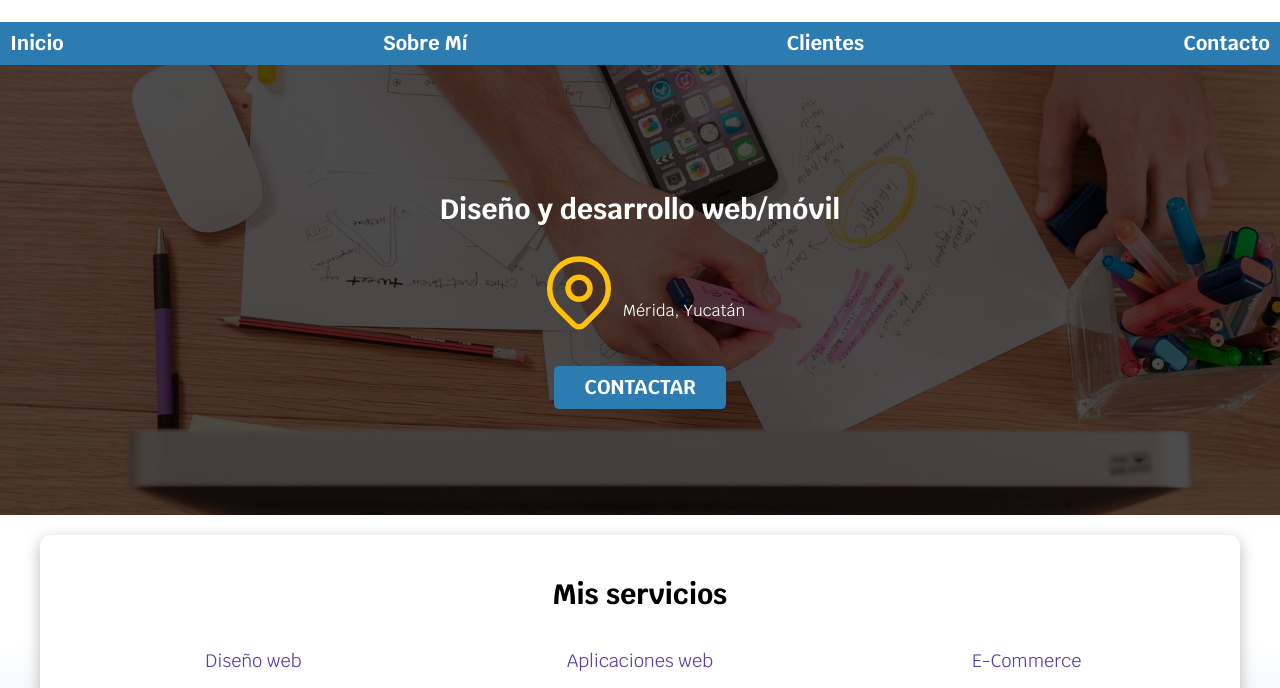
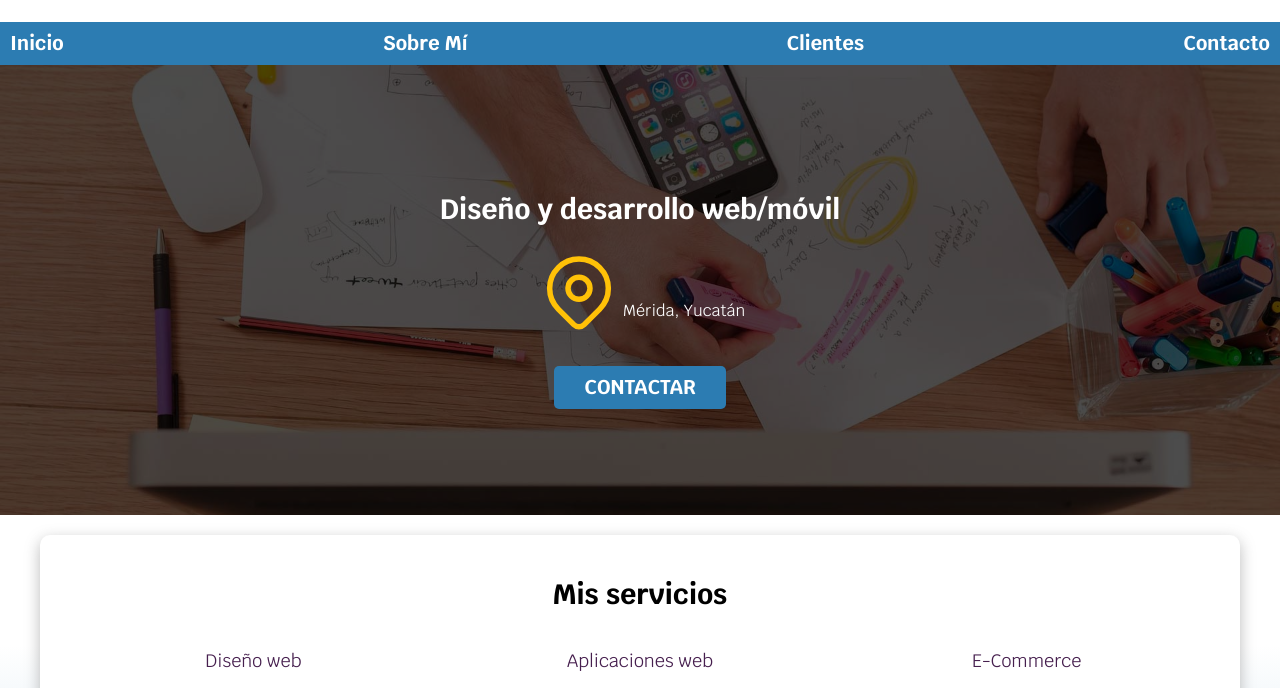
Before and after one commit to GerardoQuijano/Developer-page, a plain HTML site: page index.html in a window 1280 px wide. Shown: the part 73-761 px from the top of the page. Drawn offline with Linux system fonts and the light colour scheme.

Commit message:
Ahora si esta listo xD

```diff
--- a/Css/styles.css
+++ b/Css/styles.css
@@ -1,8 +1,8 @@
 :root{
     --blanco: #ffffff;
     --oscuro: #212121;
-    --primario: #5b3fa3;
-    --secundario:#c9a438;
+    --primario: #461f4e;
+    --secundario:#6276bd;
     --green: #3a886b;
     --glassGris: #2c7cb2;
     --grisclaro: #dfe9f3;
```
